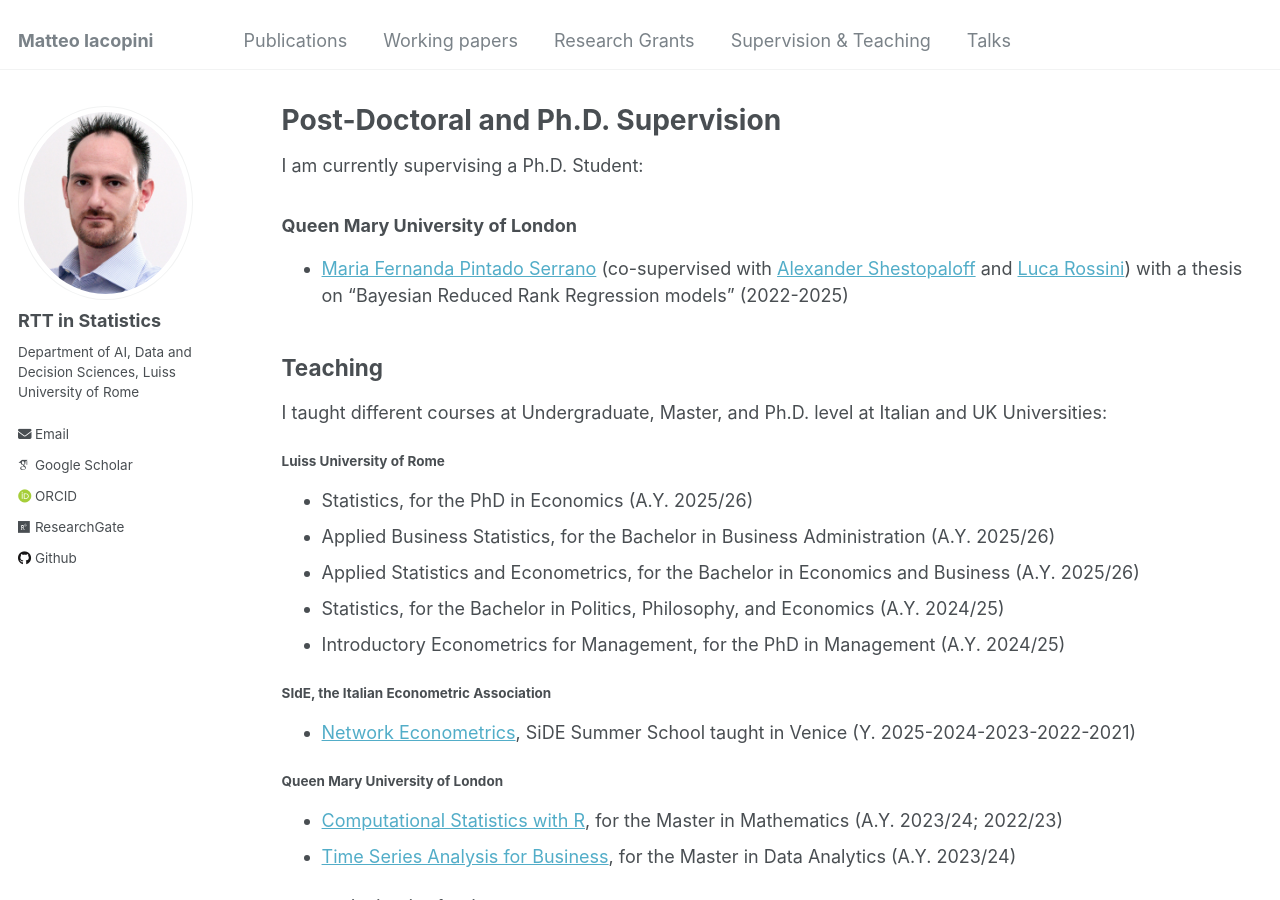
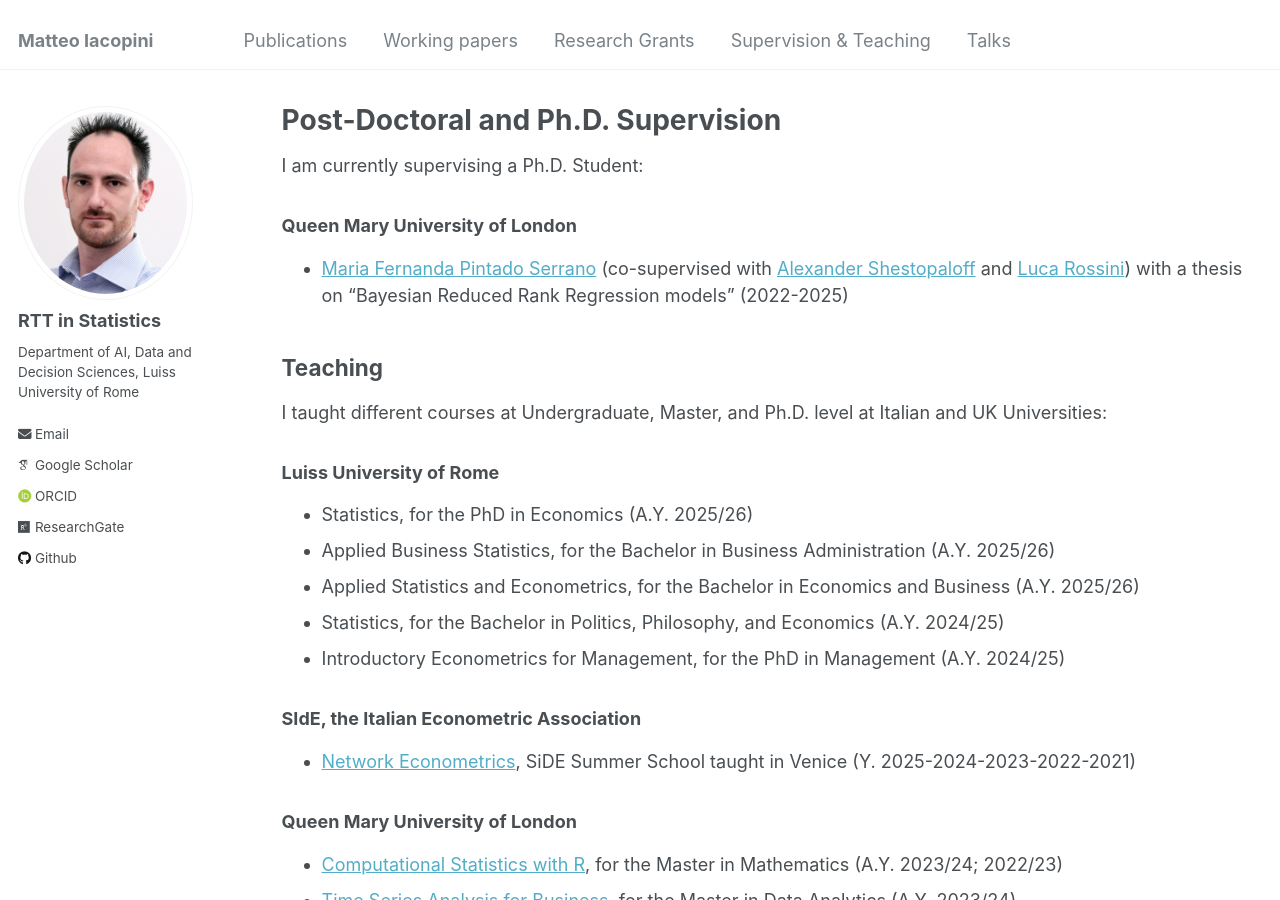
Before and after one commit to matteoiacopini/matteoiacopini.github.io, a Jekyll site: the page built from _pages/teaching.md, in a window 1280 px wide and 900 px high. Built offline with Jekyll 4.4.1, drawn with Linux system fonts in a browser that asks for light colours; some web fonts are replaced.

```diff
--- a/_pages/teaching.md
+++ b/_pages/teaching.md
@@ -36,7 +36,7 @@ I taught different courses at Undergraduate, Master, and Ph.D. level at Italian
 * [Statistics for Applied Ethology and Animal Welfare]() at the Postgraduate School of Applied Ethology and Animal Welfare in  Veterinary specialization school for the AY 2021/2022
 -->
 
-#### Luiss University of Rome
+### Luiss University of Rome
 * Statistics, for the PhD in Economics (A.Y. 2025/26)
 * Applied Business Statistics, for the Bachelor in Business Administration (A.Y. 2025/26)
 * Applied Statistics and Econometrics, for the Bachelor in Economics and Business (A.Y. 2025/26)
@@ -44,16 +44,16 @@ I taught different courses at Undergraduate, Master, and Ph.D. level at Italian
 * Introductory Econometrics for Management, for the PhD in Management (A.Y. 2024/25)
 
 
-#### SIdE, the Italian Econometric Association
+### SIdE, the Italian Econometric Association
 * [Network Econometrics](https://www.side-iea.it/events/courses/network-econometrics-2023), SiDE Summer School taught in Venice (Y. 2025-2024-2023-2022-2021)
 
 
-#### Queen Mary University of London
+### Queen Mary University of London
 * [Computational Statistics with R](https://www.qmul.ac.uk/modules/items/mth791u-computational-statistics-with-r.html), for the Master in Mathematics (A.Y. 2023/24; 2022/23)
 * [Time Series Analysis for Business](https://www.qmul.ac.uk/modules/items/mth783p-time-series-analysis-for-business.html), for the Master in Data Analytics (A.Y. 2023/24)
 
 
-#### Ca' Foscari University of Venice
+### Ca' Foscari University of Venice
 * Mathematics pre-course, Master course (A.Y. 2019/20; 2018/19)
 * Optimization (Tutor), Master and Ph.D. course (A.Y. 2018/19; 2017/18; 2015/16)
 * Introdution to Trigonometry. Undergraduate course (A.Y. 2017/18)
```
